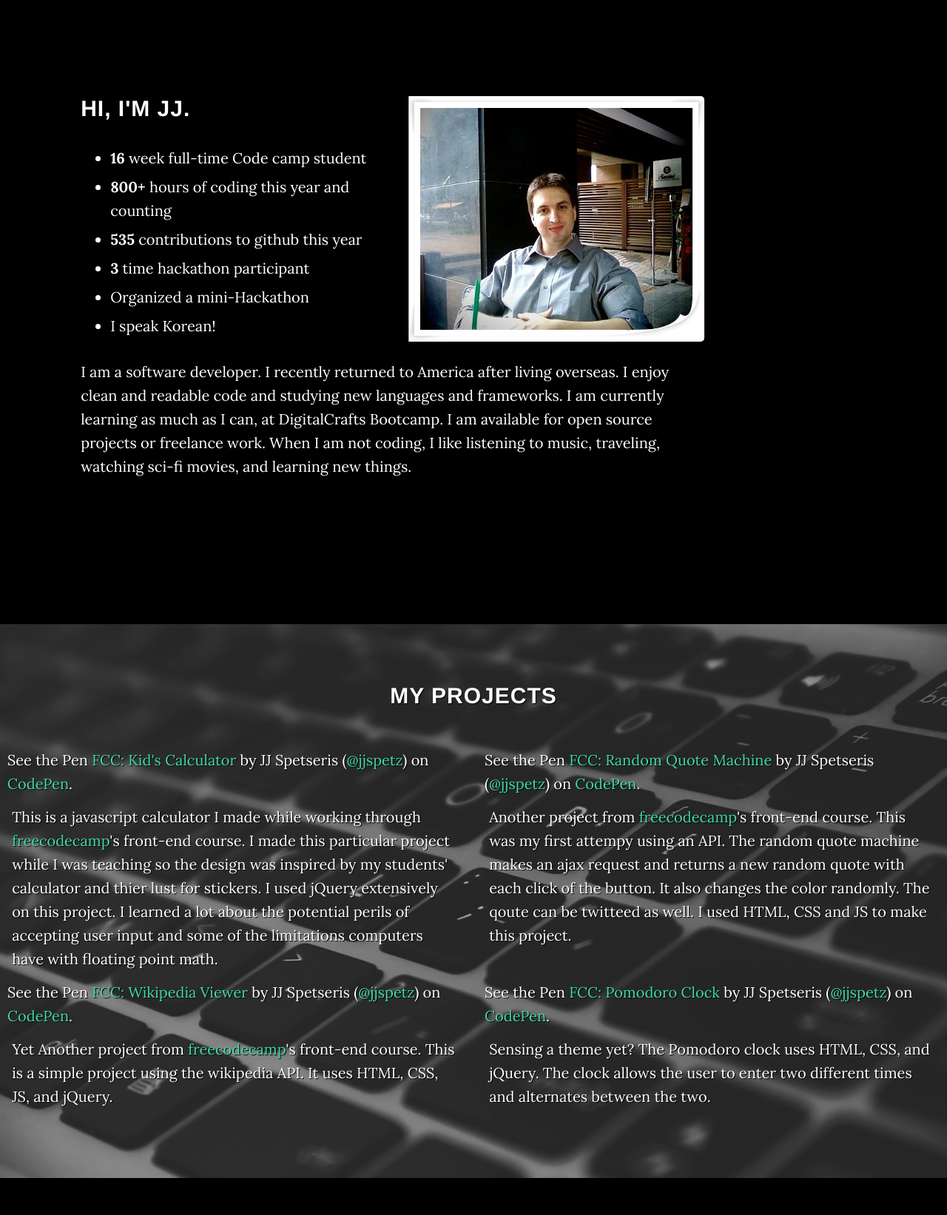
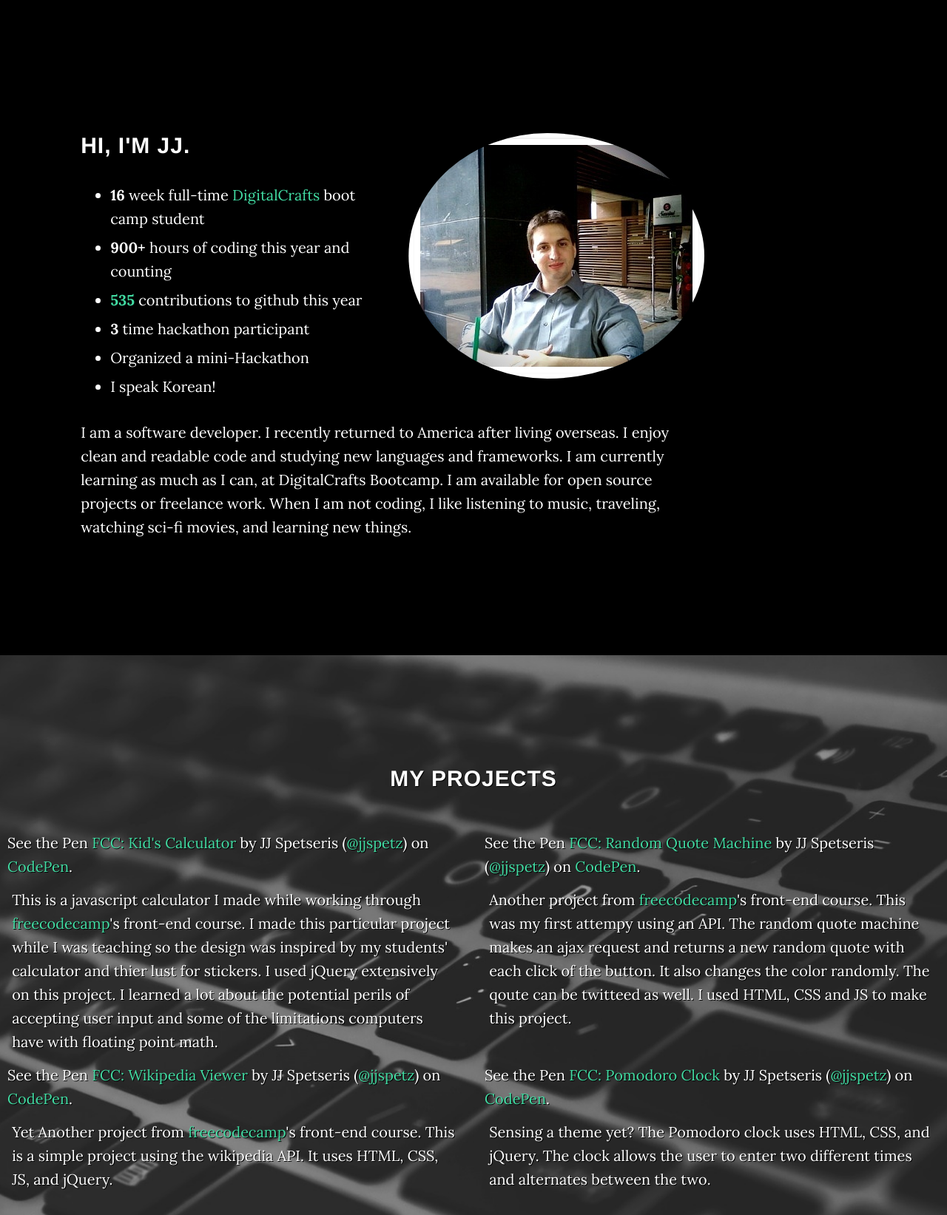
Before and after one commit to jjspetz/jjspetz.github.io, a plain HTML site: page index.html in a window 1280 px wide. Shown: the part 820-2463 px from the top of the page at 74% size. Drawn offline with nearby package versions, Linux system fonts and the light colour scheme; a script that the page names is missing; a web font is replaced by a local one.

Commit message:
height of sections changed some skill icons commented out

```diff
--- a/css/style.css
+++ b/css/style.css
@@ -221,11 +221,11 @@ a:focus {
 }
 .content-section {
   padding-top: 100px;
-  padding-bottom: 25px;
+  padding-bottom: 75px;
 }
 .portfolio-section {
   width: 100%;
-  padding: 80px 10px;
+  padding: 150px 10px;
   color: white;
   background: url(../img/keyboard.jpg) no-repeat center center scroll;
   background-color: black;
@@ -244,8 +244,8 @@ a:focus {
 
 @media (min-width: 767px) {
   .content-section {
-    padding-top: 150px;
-    padding-bottom: 40px;
+    padding-top: 200px;
+    padding-bottom: 150px;
   }
 }
 .btn {
@@ -314,13 +314,16 @@ body {
 }
 #about img {
   float: right;
-  border-radius: 5px;
+  border-radius: 50%;
   padding-left: 3%;
 }
 .tech-icons {
   font-size: 75px;
+  letter-spacing: 10px;
 }
 #contact {
+  height: 55%;
+  width: auto;
   background: url(../img/northern-lights.jpg) no-repeat center center scroll;
   -webkit-background-size: cover;
   -moz-background-size: cover;
--- a/index.html
+++ b/index.html
@@ -82,7 +82,7 @@
                     <div class="col-md-8 col-md-offset-2">
                         <h1 class="brand-heading">JJ Spetseris</h1>
                         <p class="intro-text">A Full-Stack Developer</p>
-                        <a href="#about" class="btn btn-circle page-scroll">
+                        <a href="#contact" class="btn btn-circle page-scroll">
                             <i class="fa fa-angle-double-down animated"></i>
                         </a>
                     </div>
@@ -99,10 +99,18 @@
                 <h2>Hi, I'm JJ.</h2>
                 <ul>
                   <!-- change to graduate -->
-                  <li><strong>16</strong> week full-time Code camp student</li>
+                  <li>
+                    <strong>16</strong> week full-time
+                    <a href='http://www.digitalcrafts.com/blog/why-ceo-has-hired-5-graduates-digitalcrafts' target='_blank'>
+                      DigitalCrafts
+                    </a> boot camp student
+                  </li>
                   <!-- automate next two with scraping -->
-                  <li><strong>800+</strong> hours of coding this year and counting</li>
-                  <li><strong>535</strong> contributions to github this year</li>
+                  <li><strong>900+</strong> hours of coding this year and counting</li>
+                  <li>
+                    <a href="https://github.com/jjspetz" target='_blank'>
+                      <strong>535</strong></a> contributions to github this year
+                  </li>
                   <!-- <li>3 programming certificates obtained</li> only add with mini pics and lightboxes-->
                   <!-- <li><strong>8</strong> years experience teaching English in Asia</li>  makes me look too old-->
                   <li><strong>3</strong> time hackathon participant</li>
@@ -124,7 +132,7 @@
     </section>
 
     <!-- Portfolio Section -->
-    <section id="portfolio" class="content-section text-justified">
+    <section id="portfolio" class="text-justified">
       <div class="portfolio-section">
         <h2>My Projects</h2><br>
             <div class="row">
@@ -190,13 +198,17 @@
               <div class='tech-icons'>
                 <i class="devicon-github-plain-wordmark"></i>
                 <i class="devicon-ubuntu-plain-wordmark"></i>
-                <i class="devicon-linux-plain"></i>
-                <i class="devicon-slack-plain"></i>
                 <i class="devicon-amazonwebservices-plain-wordmark"></i>
+                <i class="devicon-express-original"></i>
                 <i class="devicon-django-plain-wordmark"></i>
                 <i class="devicon-jquery-plain-wordmark"></i>
                 <i class="devicon-nodejs-plain"></i>
                 <i class="devicon-postgresql-plain-wordmark"></i>
+
+                <!-- unused icons -->
+                <!-- <i class="devicon-linux-plain"></i>
+                <i class="devicon-slack-plain"></i> -->
+
               </div>
             </div>
         </div>
```
